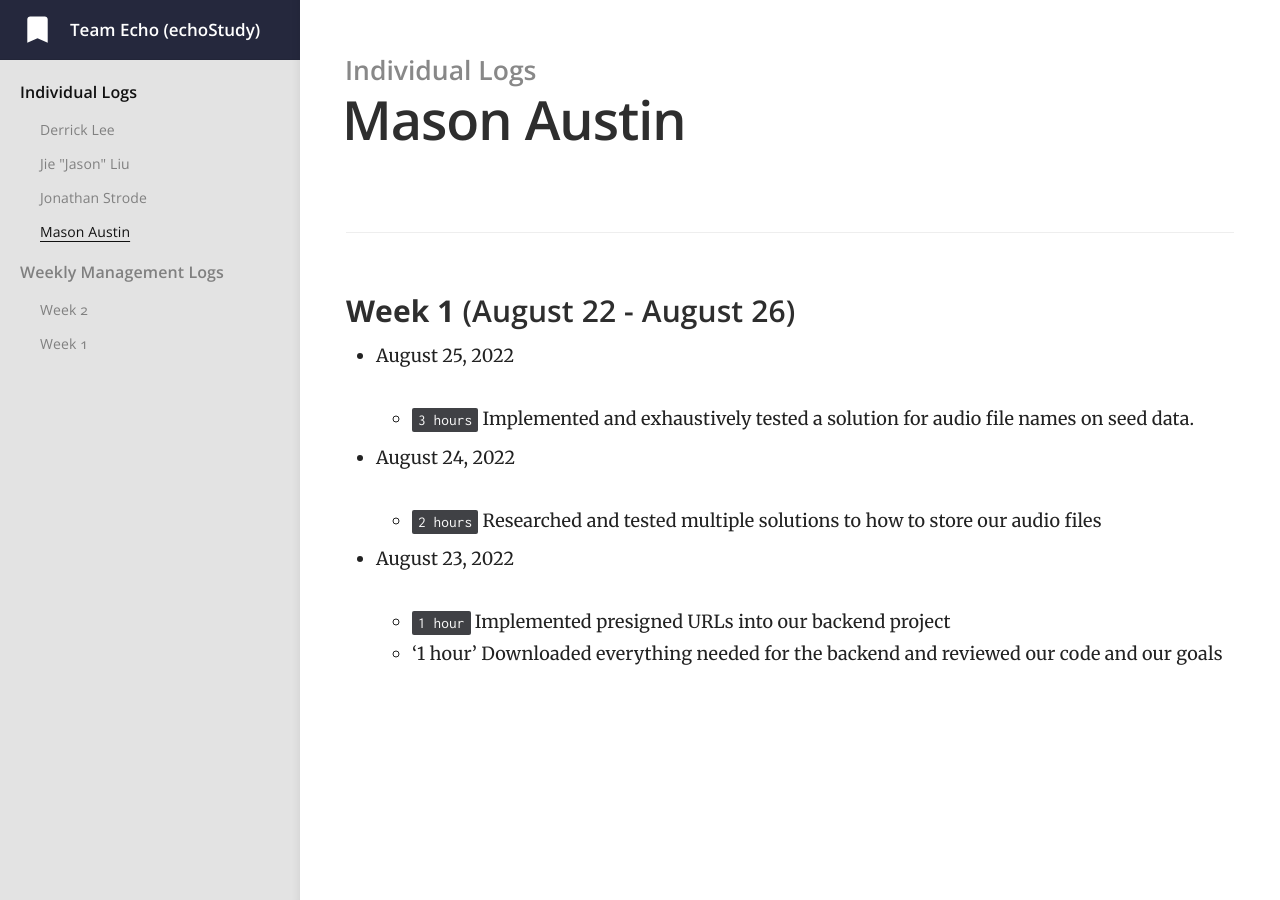
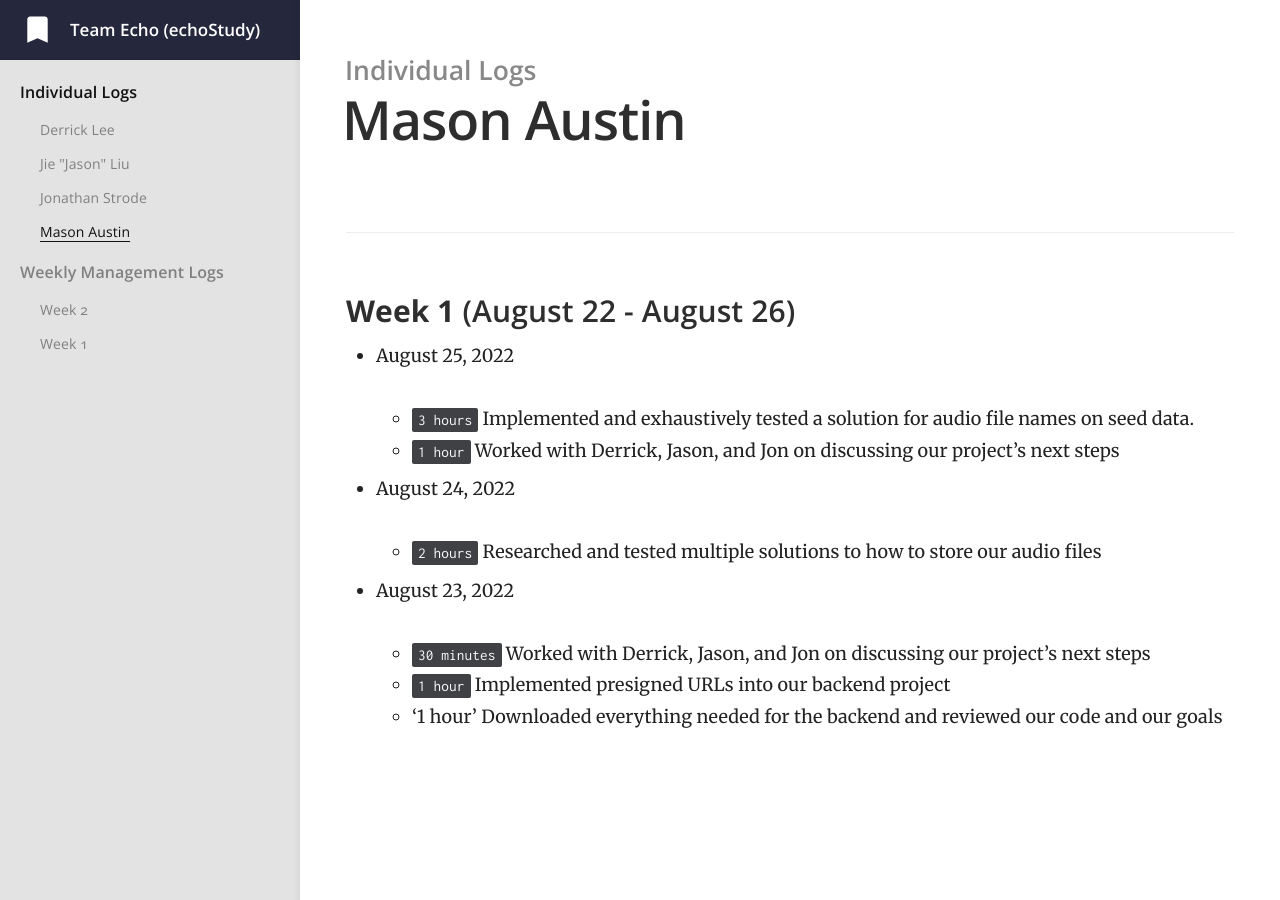
Before and after one commit to jiejasonliu/team-echo-site, a Jekyll site: the page built from _docs/individual-logs/masonaustin-logs.md, in a window 1280 px wide. Built offline with Jekyll 4.4.1, drawn with Linux system fonts in a browser that asks for light colours.

Commit message:
Update masonaustin-logs.md
Added team meetings to week 1 logs

```diff
--- a/_docs/individual-logs/masonaustin-logs.md
+++ b/_docs/individual-logs/masonaustin-logs.md
@@ -9,6 +9,7 @@ order: 1
  - August 25, 2022
 
    - `3 hours` Implemented and exhaustively tested a solution for audio file names on seed data.
+   - `1 hour` Worked with Derrick, Jason, and Jon on discussing our project's next steps
 
  - August 24, 2022
 
@@ -16,5 +17,6 @@ order: 1
 
  - August 23, 2022
 
+   - `30 minutes` Worked with Derrick, Jason, and Jon on discussing our project's next steps
    - `1 hour` Implemented presigned URLs into our backend project
    - '1 hour' Downloaded everything needed for the backend and reviewed our code and our goals
```
